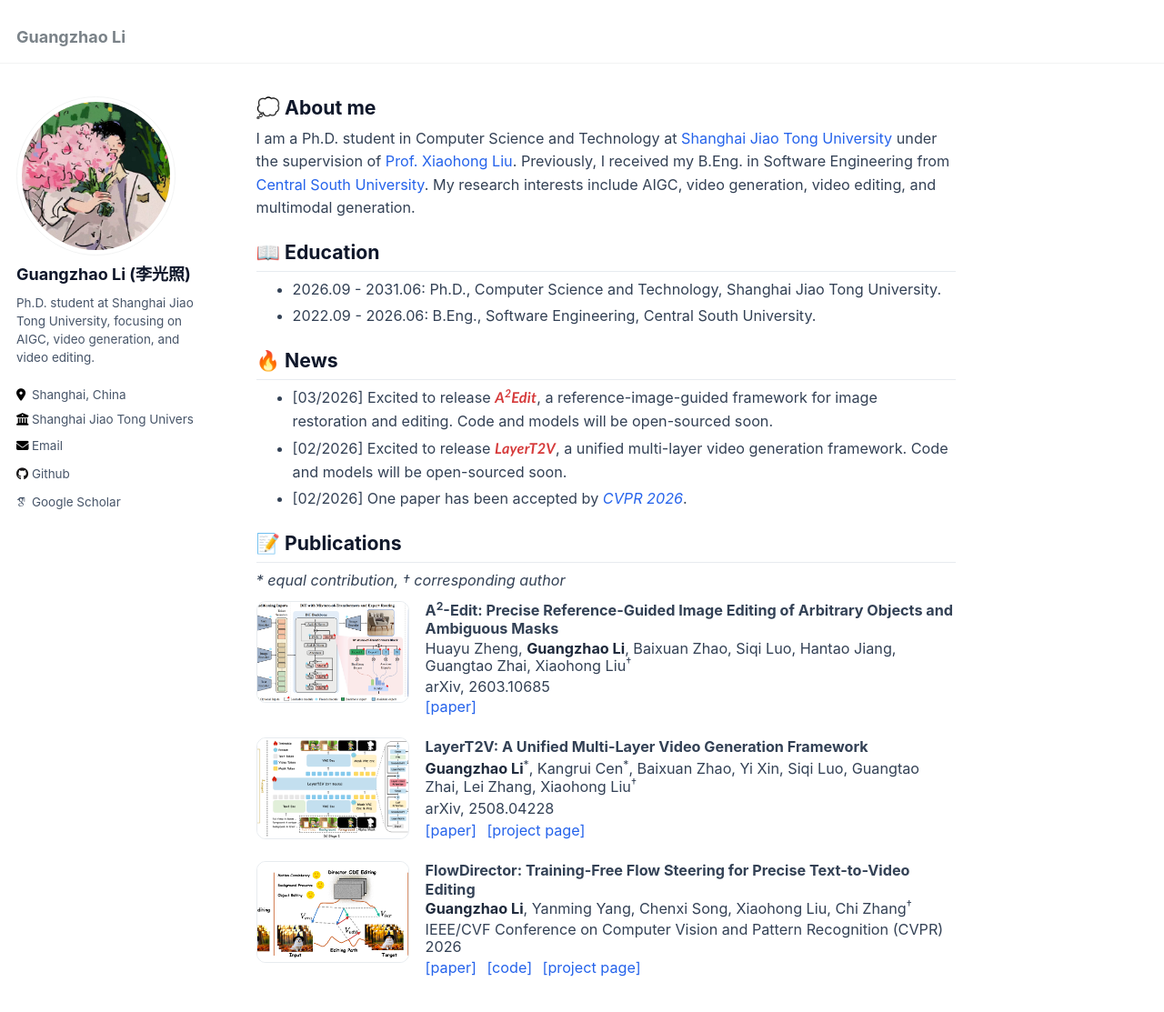
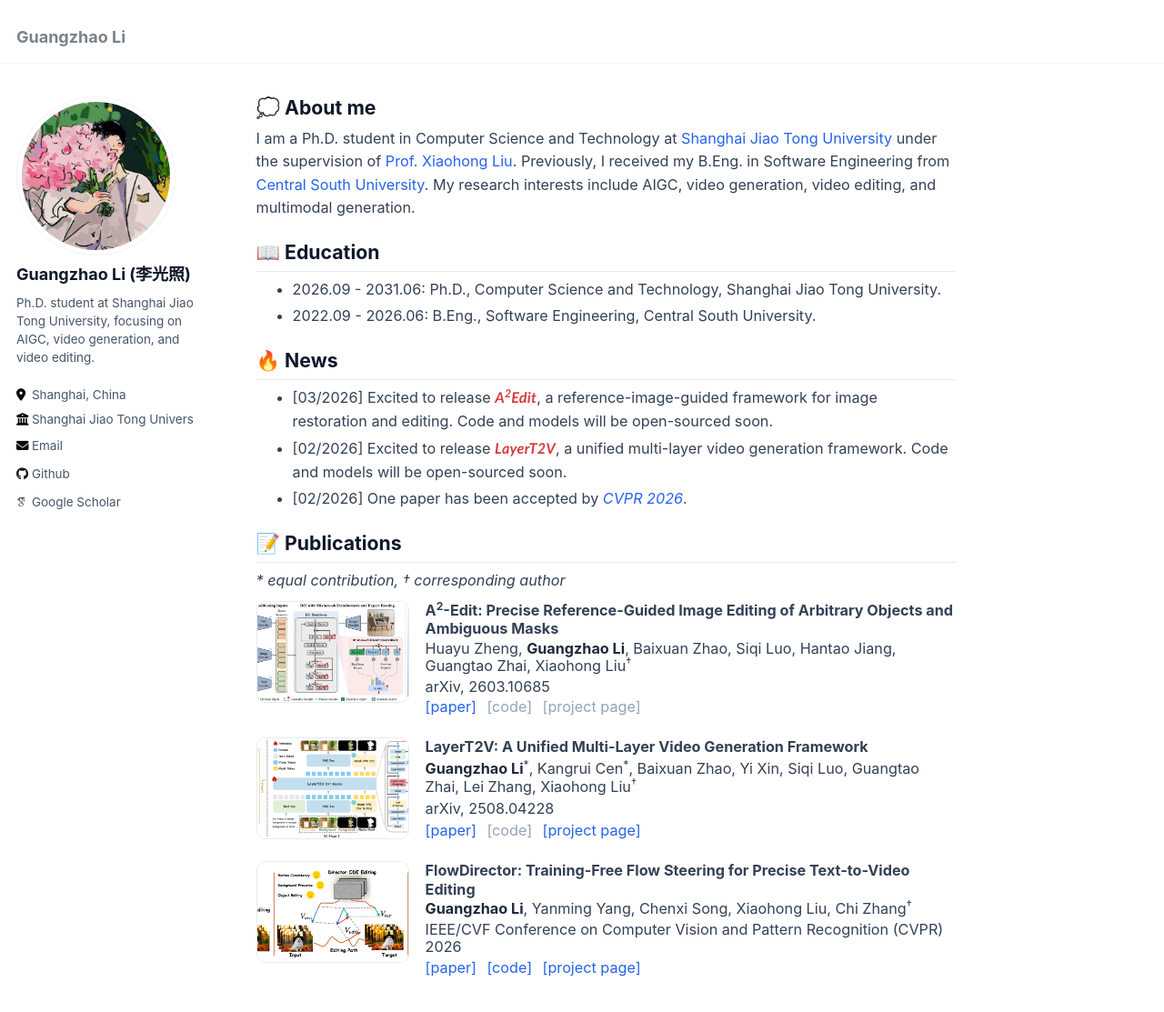
Before and after one commit to guangzhaoli/guangzhaoli.github.io, a Jekyll site: the page built from _pages/about.md, in a window 1280 px wide and 1125 px high. Shown: the top 1113 px of the window at 91% size. Built offline with Jekyll 4.4.1, drawn with Linux system fonts in a browser that asks for light colours; some web fonts are replaced.

Commit message:
Unify publication links display

```diff
--- a/_pages/about.md
+++ b/_pages/about.md
@@ -38,6 +38,8 @@
     <p class="publication-entry-venue">arXiv, 2603.10685</p>
     <p class="publication-entry-links">
       <a class="publication-entry-link" href="https://arxiv.org/abs/2603.10685">[paper]</a>
+      <span class="publication-entry-link--muted">[code]</span>
+      <span class="publication-entry-link--muted">[project page]</span>
     </p>
   </div>
 </div>
@@ -54,6 +56,7 @@
     <p class="publication-entry-venue">arXiv, 2508.04228</p>
     <p class="publication-entry-links">
       <a class="publication-entry-link" href="https://arxiv.org/abs/2508.04228">[paper]</a>
+      <span class="publication-entry-link--muted">[code]</span>
       <a class="publication-entry-link" href="https://layert2v.github.io/">[project page]</a>
     </p>
   </div>
```
